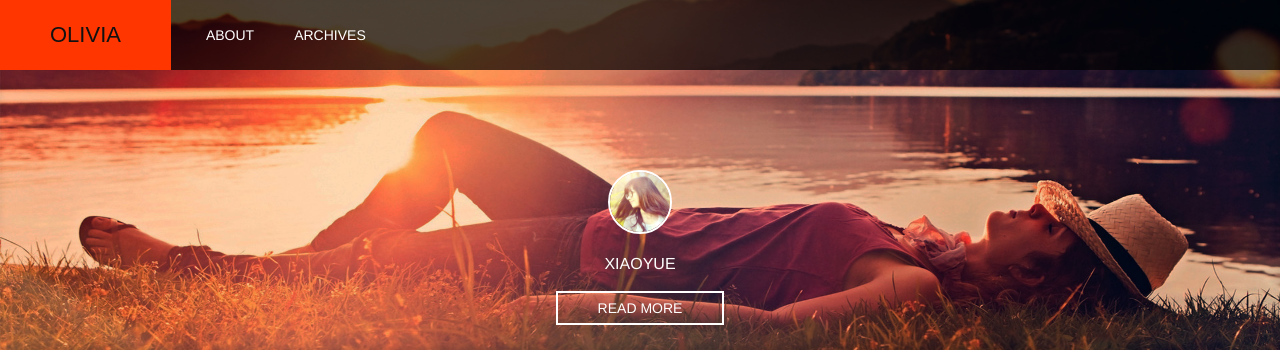
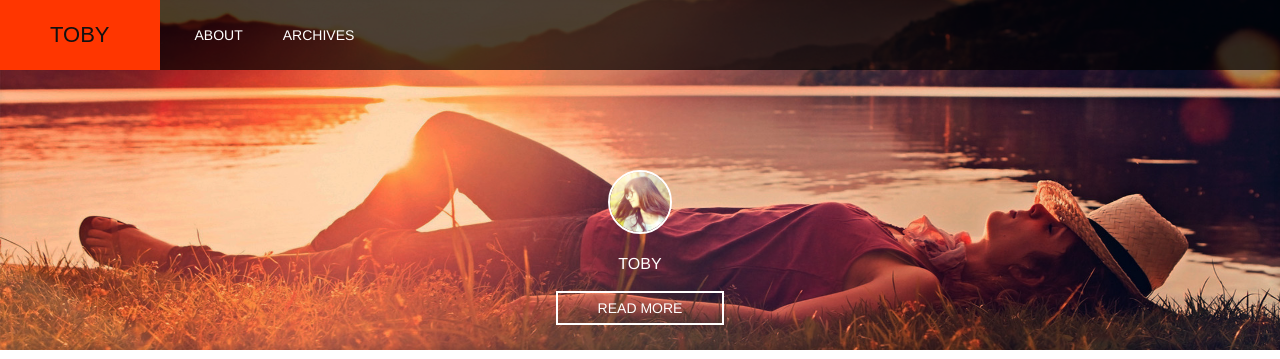
Before and after one commit to tobyreynold/MyBlog, a CodeIgniter app: page / in a window 1280 px wide. Shown: the top 359 px of the page. Run offline with CodeIgniter, Linux system fonts and the light colour scheme.

Commit message:
change name

```diff
--- a/application/views/index.php
+++ b/application/views/index.php
@@ -15,7 +15,7 @@
 		<img src="../statics/images/avatar.jpg" width="64px" height="64px">
 	</div>
 	<p>
-		<strong class="name">xiaoyue</strong>
+		<strong class="name">Toby</strong>
 	</p>
 	<p>
 		<a class="btn btn-trans" href="#">read more</a>
--- a/application/views/lib/header.php
+++ b/application/views/lib/header.php
@@ -10,7 +10,7 @@
 <body>
 
 <header id="header">
-		<h1 class="logo" ><a href="welcome">Olivia</a></h1>
+		<h1 class="logo" ><a href="welcome">Toby</a></h1>
 		<nav class="nav">
 			<ul class="">
 				<li id="" class="">
```
